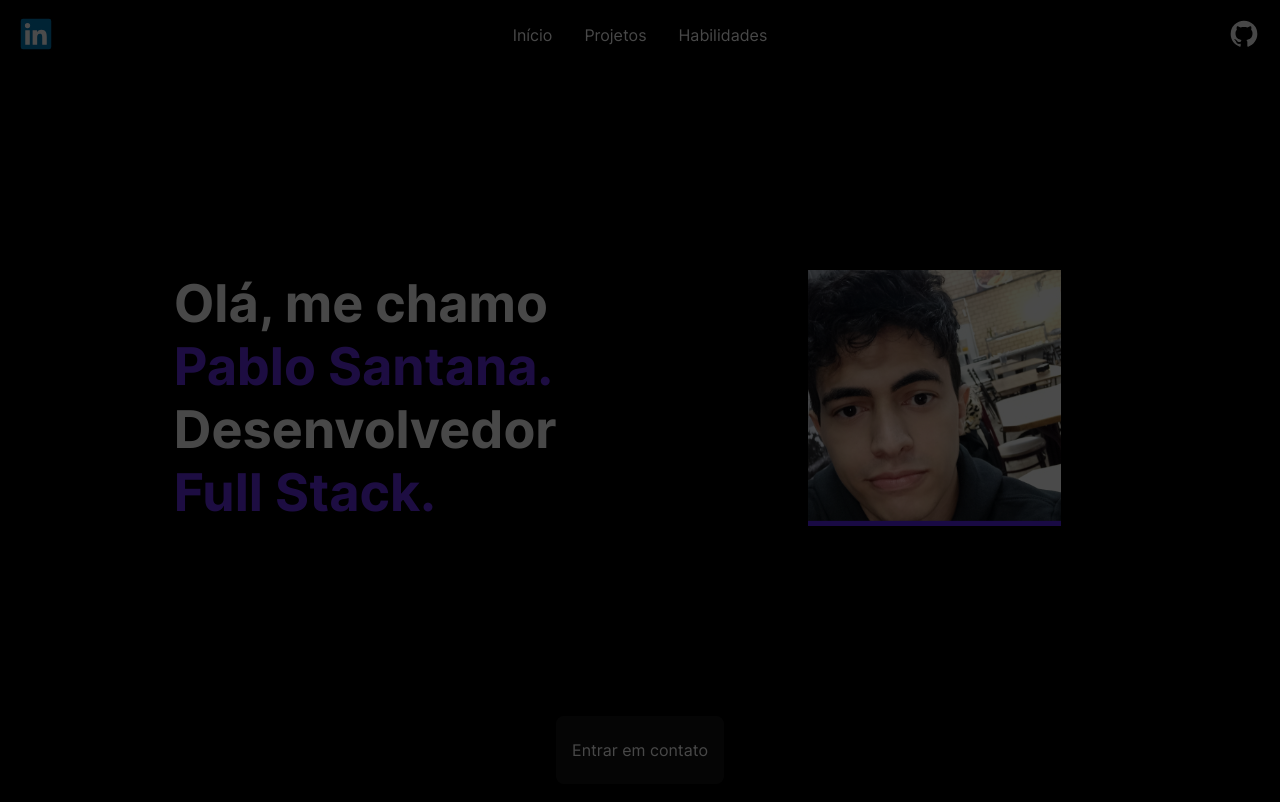
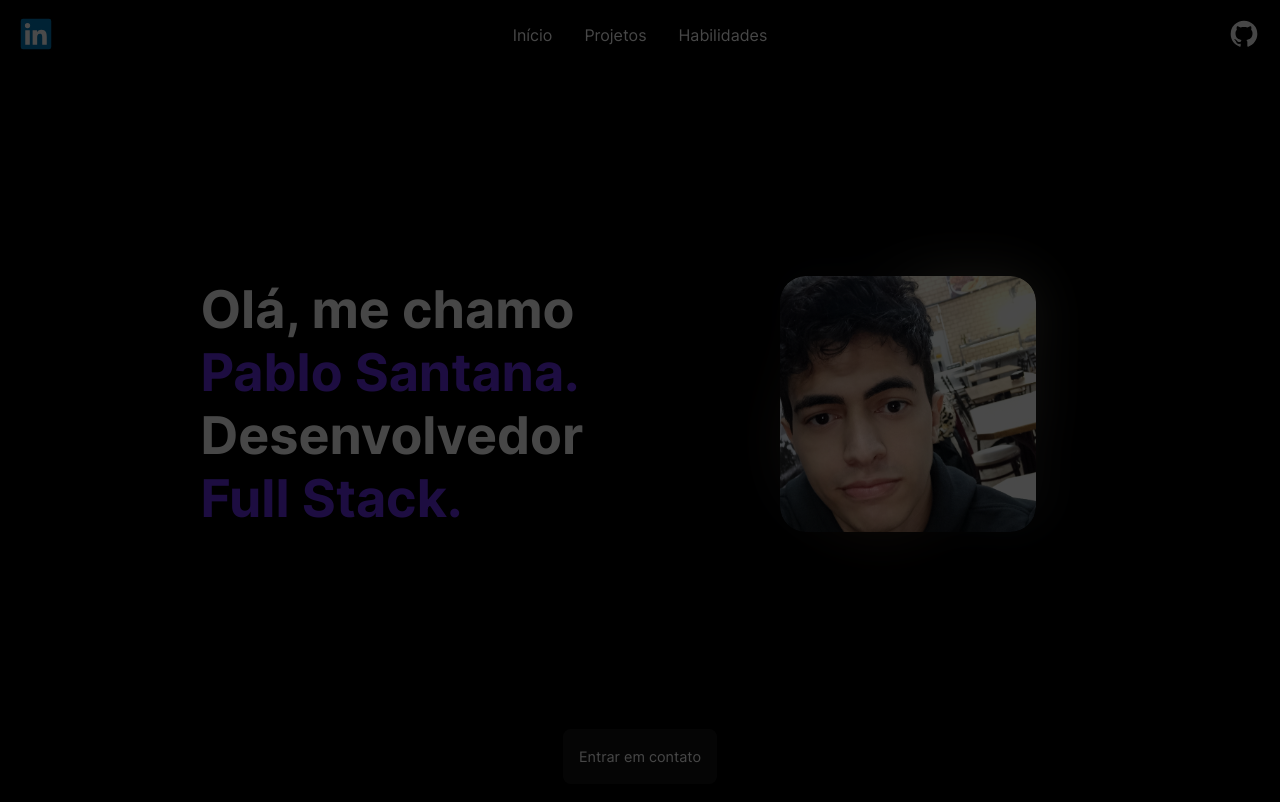
Before and after one commit to pablo-s-dev/Portfolio, a Next.js app: page / in a window 1280 px wide. Shown: the top 802 px of the page. Built offline with nearby package versions, Linux system fonts and the light colour scheme.

Commit message:
style: pic && contact-btn

```diff
--- a/src/app/components/Welcome/index.tsx
+++ b/src/app/components/Welcome/index.tsx
@@ -37,6 +37,11 @@ export default function Welcome() {
                     className={styles.pic}
 
                 >
+                    <div className={styles.svgBlob}>
+                        <svg width="100%" viewBox="0 0 200 200" xmlns="http://www.w3.org/2000/svg">
+                            <path fill="#ffffff88" d="M33.7,-54C47.9,-50.2,66.5,-49.6,77.6,-41.2C88.7,-32.7,92.4,-16.4,89.1,-1.9C85.9,12.6,75.8,25.3,68.1,39.7C60.4,54.1,55.2,70.3,44.2,74.5C33.3,78.7,16.6,70.8,1.9,67.5C-12.7,64.1,-25.5,65.2,-33.7,59.4C-41.9,53.6,-45.5,41,-54.1,29.9C-62.7,18.9,-76.3,9.5,-79.1,-1.6C-81.8,-12.6,-73.8,-25.3,-66.4,-38.6C-59.1,-51.8,-52.5,-65.7,-41.6,-71.4C-30.6,-77,-15.3,-74.5,-2.8,-69.7C9.8,-64.9,19.5,-57.8,33.7,-54Z" transform="translate(100 100)" />
+                        </svg>
+                    </div>
                     <Pic />
                 </motion.div>
             </div>
--- a/src/app/components/Welcome/welcome.module.css
+++ b/src/app/components/Welcome/welcome.module.css
@@ -21,6 +21,7 @@
 	align-items: stretch;
 	flex-wrap: wrap;
 	margin-top: 5vh;
+	padding: 0 10vmin;
 	/* flex-wrap: wrap; */
 }
 
@@ -37,20 +38,21 @@
 }
 
 .contact_btnWrapper {
-	padding: 2vmin;
+	font-size: smaller;
 	display: flex;
 	justify-content: center;
 	align-items: center;
+	margin: 2vmin;
 }
 
 .contact_btn {
 	display: block;
 	background-color: rgba(20, 20, 20, 1);
 	/* background: linear-gradient(rgb(60, 46, 88), rgb(38, 24, 67)); */
-	padding: 1.5rem 1rem;
+	padding: 1.2rem 1rem;
 	border-radius: 1vmin;
 	border: none;
-	font-size: 1rem;
+	font-size: 0.9rem;
 }
 
 .contact_btn:hover {
@@ -70,6 +72,7 @@
 } */
 
 .pic {
+	position: relative;
 	min-height: min(calc(400px + 1vmin), 90vmin);
 	min-width: min(calc(400px + 1vmin), 90vmin);
 	display: flex;
@@ -102,7 +105,40 @@
 	/* border-style: solid;
 	border-bottom: 4vmin; */
 	/* border-color: rgb(87, 35, 231); */
-	background-image: url("/psBottomBorder.jpg");
+	background-image: url("/ps.jpg");
+	z-index: 1;
+	border-radius: 10%;
+	position: relative;
+	transform-style: preserve-3d;
+	rotate: 0deg;
+}
+
+.img::before {
+	content: "";
+	position: absolute;
+	top: 0;
+	left: 0;
+	right: 0;
+	bottom: 0;
+	background-image: url("/ps.jpg");
+	background-size: cover;
+	filter: blur(30px);
+	z-index: 2;
+	width: 100%;
+	height: 100%;
+	border-radius: 10%;
+	transform: translateZ(-1px);
+	opacity: 0.3;
+}
+
+.svgBlob {
+	position: absolute;
+	top: 0;
+	left: -100px;
+	width: 30vw;
+	z-index: 0;
+	rotate: 90deg;
+	display: none;
 }
 
 /* @media (max-width: 700px) {
```
